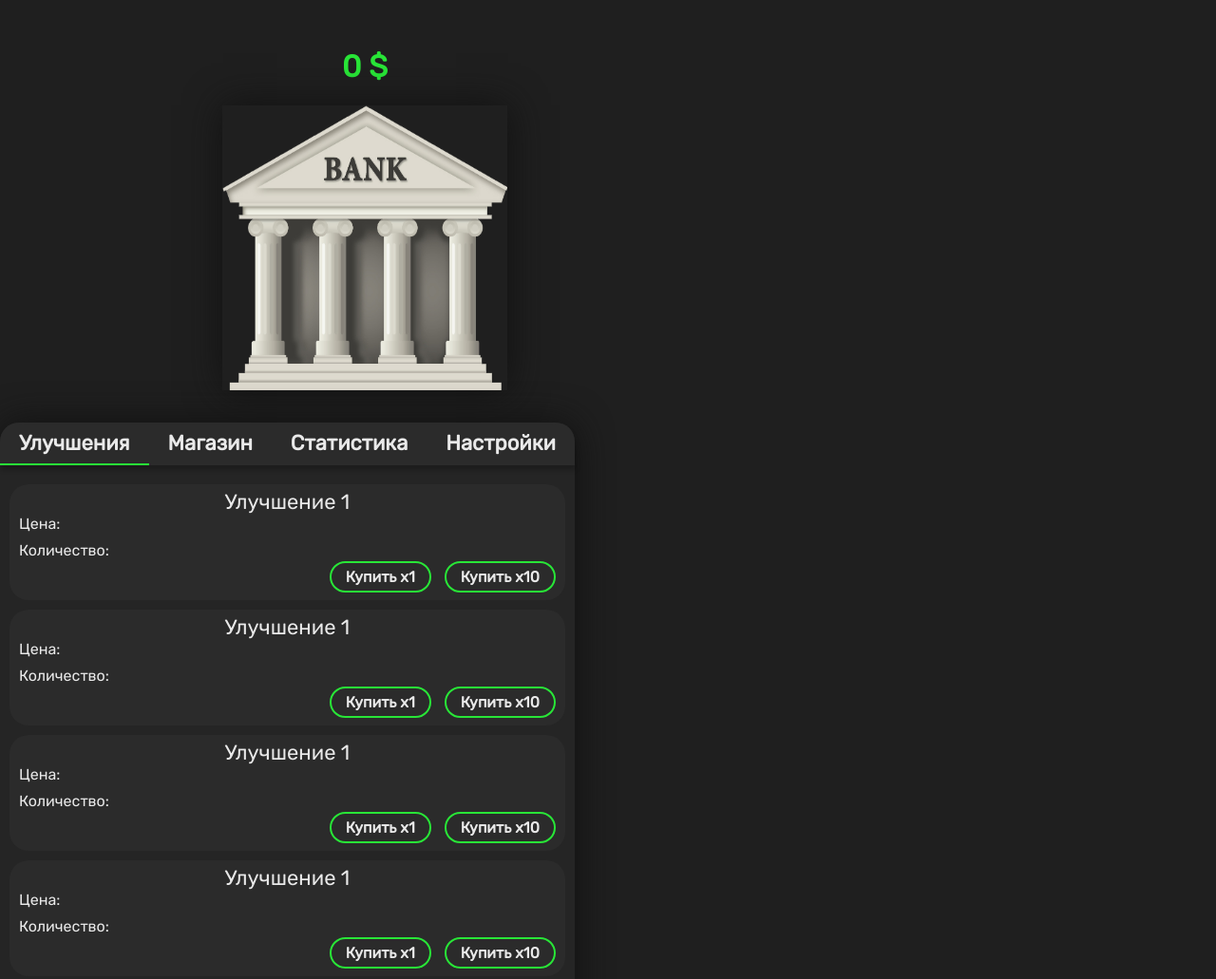
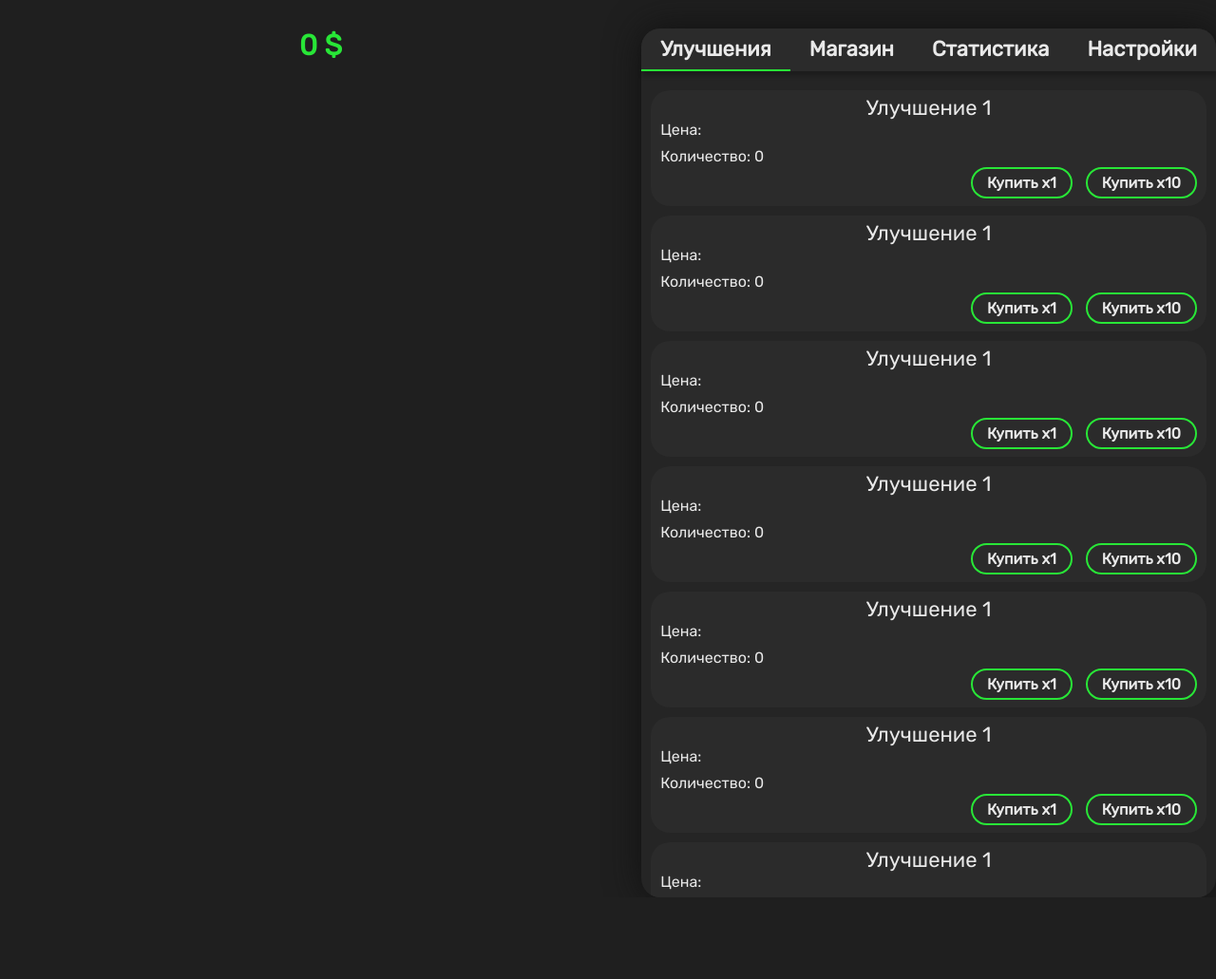
Before and after one commit to A1isandr/Clicker-game, a plain HTML site: page index.html in a window 1280 px wide. Shown: the top 1031 px of the page at 95% size. After the commit the page ends 945 px from the top, so only its background shows below. Drawn offline with Linux system fonts and the light colour scheme.

Commit message:
Небольшие улучшения в html и css

```diff
--- a/index.html
+++ b/index.html
@@ -1,5 +1,6 @@
 <!DOCTYPE html>
 <html>
+
 	<head>
 		<meta charset="utf-8">
 		<link href="styles/main.css" rel="stylesheet" type="text/css">
@@ -10,21 +11,19 @@
 		<link href="https://fonts.googleapis.com/css2?family=Rubik&display=swap" rel="stylesheet">
 		<title>Click-Click</title>
 	</head>
+
 	<body>
 		<div class="wraper">
 			<div class="click-area">
-				<h1 id="balance"></h1>
-				<img id="bank-image-transparent" src="images/bank-transparent.png">
+				<span id="balance"></span>
 			</div>
 			<div class="menu">
-				<div class="nav-menu">
-					<nav class="nav-scroller__items">
-					<a class="nav-scroller__item active" data-content="upgrades">Улучшения</a>
-					<a class="nav-scroller__item" data-content="shop">Магазин</a>
-					<a class="nav-scroller__item" data-content="statistics">Статистика</a>
-					<a class="nav-scroller__item" data-content="options">Настройки</a>
-					</nav>
-				</div>
+				<nav>
+					<span class="nav-item active" data-content="upgrades">Улучшения</span>
+					<span class="nav-item" data-content="shop">Магазин</span>
+					<span class="nav-item" data-content="statistics">Статистика</span>
+					<span class="nav-item" data-content="options">Настройки</span>
+				</nav>
 				<div class="menu-container">
 					<div id="upgrades" class="content">
 						<div class="upgrade">
--- a/scripts/game-script.js
+++ b/scripts/game-script.js
@@ -1,6 +1,6 @@
 var balance = document.getElementById('balance');
 var click_area = document.querySelectorAll('.click-area');
-const upgrade_amount_spans = document.querySelectorAll('.amount-span');
+const upgrade_amount_spans = document.querySelectorAll('.upgrade-amount');
 const upgrade_purchase_x1_buttons = document.querySelectorAll('.purchase-button-x1');
 const upgrade_purchase_x10_buttons = document.querySelectorAll('.purchase-button-x1');
 
--- a/scripts/nav-menu.js
+++ b/scripts/nav-menu.js
@@ -1,4 +1,4 @@
-const navItems = document.querySelectorAll('.nav-scroller__item');
+const navItems = document.querySelectorAll('.nav-item');
 const contentBlocks = document.querySelectorAll('.content');
 
 navItems.forEach(item => {
--- a/styles/click-area.css
+++ b/styles/click-area.css
@@ -1,15 +1,13 @@
 .click-area {
-    height: 100%;
+    min-height: 100%;
     width: 60%;
     margin-top: 30px;
-    float: left;
     text-align: center;
-    display: block;
+}
+#balance {
+    text-align: center;
+    color: #28e637;
+    font-size: 30px;
+    font-weight: 900;
     user-select: none;
-    color: #28e637;
 }
-#bank-image-transparent {
-    height: 300px;
-    width: 300px;
-    box-shadow: 1px 0px 37px 0px #111111;
-}
--- a/styles/main.css
+++ b/styles/main.css
@@ -2,6 +2,7 @@
 	box-sizing: border-box;
 	font-family: 'Rubik', sans-serif;
 }
+
 
 body {
 	margin: 0;
@@ -10,8 +11,21 @@ body {
 	color: rgb(233, 233, 233);
 }
 
+
 .wraper {
 	width: 100vw;
-    /*display: table;*/
-   /* table-layout: fixed;*/
+	display: flex;
 }
+
+
+@media  screen and (max-width:700px) {
+	.wraper {
+		display: block;
+		padding-left: 10px;
+		padding-right: 10px;
+	}
+
+	.click-area, .menu {
+		width: 100%;
+	}
+}
--- a/styles/menu.css
+++ b/styles/menu.css
@@ -1,48 +1,39 @@
 .menu {
-	height: 100%;
-	width: auto;
+	min-height: 100%;
 	margin-top: 30px;
-	float: left;
 	box-shadow: 1px 0px 37px 0px #111111;
 	border-radius: 20px;
 	background-color: #252525;
 }
 
 
-.nav-menu {
-	height: auto;
-	width: inherit;
+nav {
 	margin-bottom: 20px;
 	overflow-y: hidden;
 	background-color: #2b2b2b;
 	box-shadow: 1px 5px 5px rgba(0, 0, 0, 0.233);
 	border-top-left-radius: inherit;
 	border-top-right-radius: inherit;
-}
-.nav-scroller__items {
 	display: flex;
-	flex-wrap: nowrap;
-	overflow-x: auto;
-	white-space: nowrap;
 	font-size: 22px;
 	font-weight: bold;
+	user-select: none;
 }
-.nav-scroller__item {
+.nav-item {
 	color: rgb(233, 233, 233);
-	display: flex;
 	padding: 0.5rem 1.25rem;
 	border-bottom: 2px solid #2b2b2b;
 }
-.nav-scroller__item:hover {
+.nav-item:hover {
 	cursor: pointer;
 }
-.nav-scroller__item:hover:not(.active) {
+.nav-item:hover:not(.active) {
 	color: #28e637;
 }
-.nav-scroller__item:not(.active):not(:hover) {
+.nav-item:not(.active):not(:hover) {
 	color: rgb(233, 233, 233);
 }
-.nav-scroller__item.active {
+.nav-item.active {
 	border-bottom: 2px solid #28e637;
 	transition: color 2s ease;
 }
@@ -70,7 +61,6 @@
 	line-height: 0.5em;
 	border-radius: 20px;
 	background-color: #2b2b2b;
-	text-align: right;
 	transition: box-shadow 0.5s ease;
 }
 .upgrade:hover {
@@ -100,7 +90,7 @@
 .upgrade-purchase-buttons {
 	padding-top: 20px;
 	padding-bottom: 20px;
-	display: inline-block;
+	text-align: right;
 }
 .purchase-button-x1, .purchase-button-x10 {
 	padding: 5px;
@@ -123,3 +113,16 @@
 	background-color: #1ca528;
 	border-color: #1ca528;
 }
+
+
+#shop {
+	display: none;
+}
+
+#statistics {
+	display: none;
+}
+
+#options {
+	display: none;
+}
```
Also changed, not shown: images/bank-transparent.png (deleted). Lines whose indentation alone changed are shown as unchanged.
